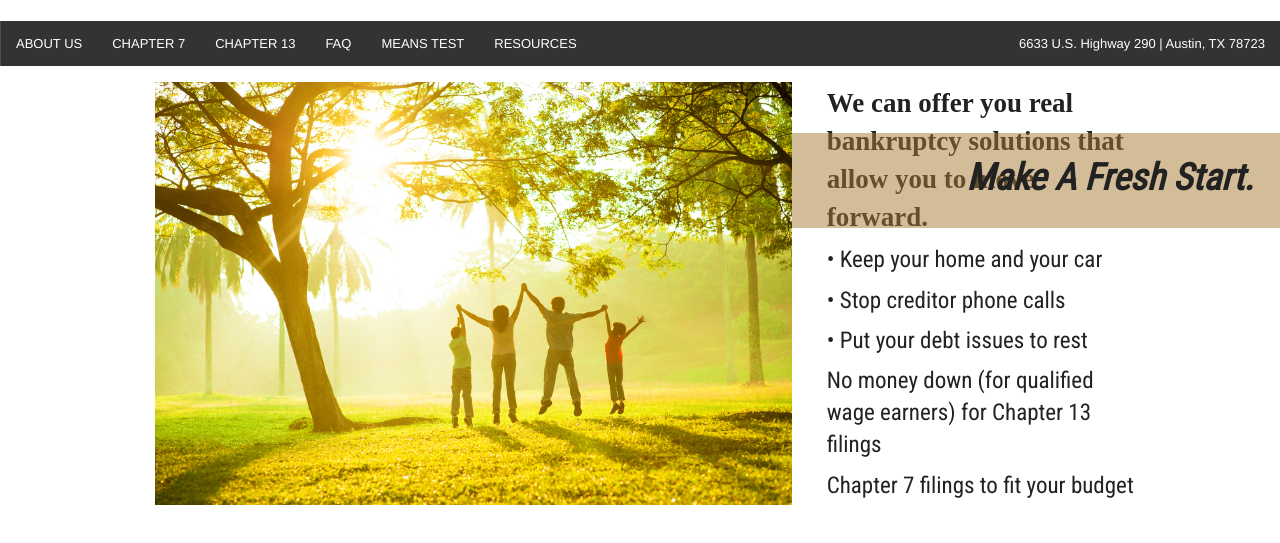
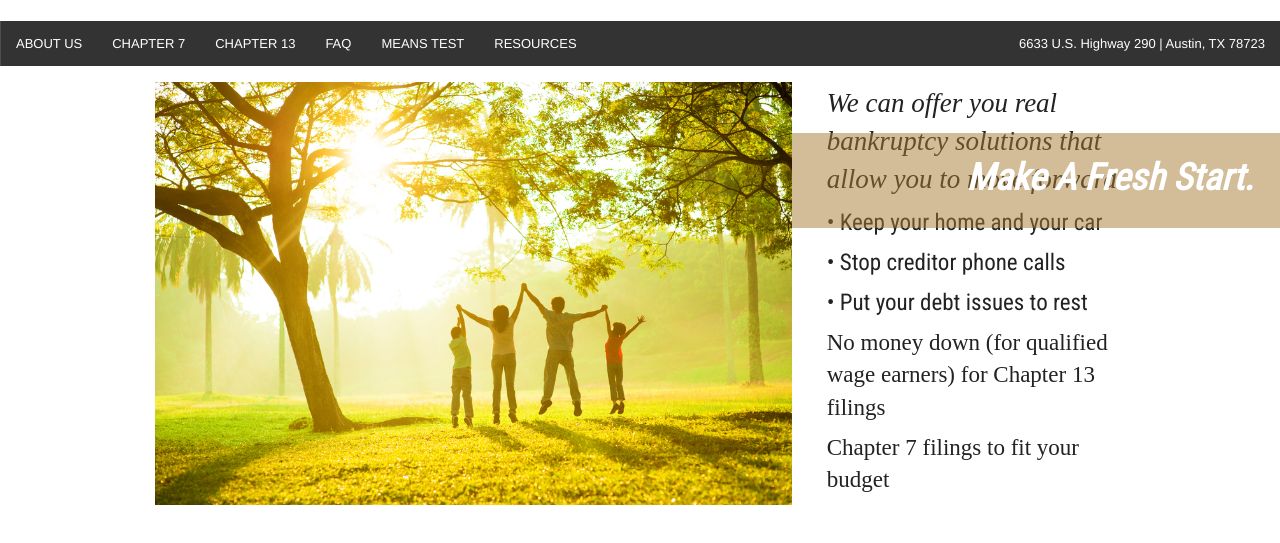
Before and after one commit to philwest/HLOSite, a plain HTML site: page index.html in a window 1280 px wide. Shown: the part 139-682 px from the top of the page. Drawn offline with Linux system fonts and the light colour scheme; a web font is replaced by a local one.

Commit message:
5/22 got the overrides to work (triumph)

```diff
--- a/css/stylesheet.css
+++ b/css/stylesheet.css
@@ -66,11 +66,11 @@ div, h1, h2, h3, h4, h5, h6, p, ul, ol, a {
 
 .tagline {
     text-align: center;
+    color: #FFFFFF;
     background: rgba(167, 123, 51, .5);
     position: absolute;
     top: 12%;
     width: 95.5%;
-    color: #FFFFFF;
     padding-top: 1em;
     padding-bottom: 1em;
     z-index: 1;
@@ -79,6 +79,7 @@ div, h1, h2, h3, h4, h5, h6, p, ul, ol, a {
 .tagline h2 {
 	font-style: italic;
 	font-weight: bold;
+	color: #FFFFFF;
 	font-family: "Roboto Condensed", sans-serif;
 }
 
@@ -88,17 +89,15 @@ div, h1, h2, h3, h4, h5, h6, p, ul, ol, a {
 	margin-top: 1em;
 }
 
-.lpheadline h3 {
-	font-weight: bold;
+.lpheadline {
+	font-style: italic;
 	font-family: "Petrona", serif;
 }
 
-/*OVERRIDE NOT WORKING, WASSUP*/
-.lpsubhead p {
-	font-weight: bold;
+.lpsubhead {
 	font-family: "Petrona", serif;
 }
 
-.lpbullets h4 {
+.lpbullets {
 	font-family: "Roboto Condensed", sans-serif;
 }
--- a/index.html
+++ b/index.html
@@ -80,12 +80,13 @@
 
 <div class="row">
     <div class="leadpoints columns small-12 medium-4">
-        <span class="lpheadline"><h3>We can offer you real bankruptcy solutions that allow you to move forward.</h3><span>
-        <span class="lpbullets"><h4> • Keep your home and your car</h4><span>
-        <span class="lpbullets"><h4> • Stop creditor phone calls</h4><span>
-        <span class="lpbullets"><h4> • Put your debt issues to rest</h4><span>
-        <span class="lpsubhead"><h4>No money down (for qualified wage earners) for Chapter 13 filings</h4><span>
-        <span class="lpsubhead"><h4>Chapter 7 filings to fit your budget</h4><span>
+        <h3 class="lpheadline">We can offer you real bankruptcy solutions that allow you to move forward.</h3>
+        <h4 class="lpbullets">• Keep your home and your car</h4>
+        <h4 class="lpbullets"> • Stop creditor phone calls</h4>
+        <h4 class="lpbullets">• Put your debt issues to rest</h4>
+        <h4 class="lpsubhead">No money down (for qualified wage earners) for Chapter 13 filings</h4>
+        <h4 class="lpsubhead">Chapter 7 filings to fit your budget</h4>
+
     </div>
 </div>
 
```
